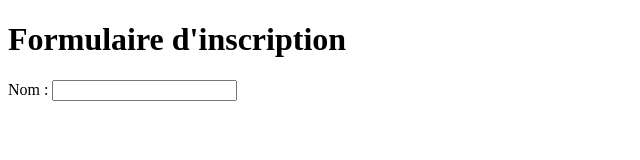
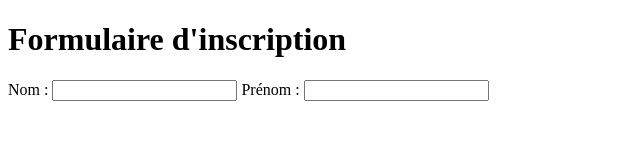
Before and after one commit to MatisGames35/jolie, a plain HTML site: page index.html in a window 1280 px wide. Shown: the whole page, without its empty margins (0-640 px from the left). Drawn offline with Linux system fonts and the light colour scheme.

Commit message:
prenom
prenom

```diff
--- a/index.html
+++ b/index.html
@@ -12,6 +12,8 @@
         <div>
             <label for="nom">Nom :</label>
             <input type="text" id="nom" name="nom" required>
+            <label for="prenom">Prénom :</label>
+            <input type="text" id="prenom" name="prenom" required>
         </div>
     </form>
 </body>
```
